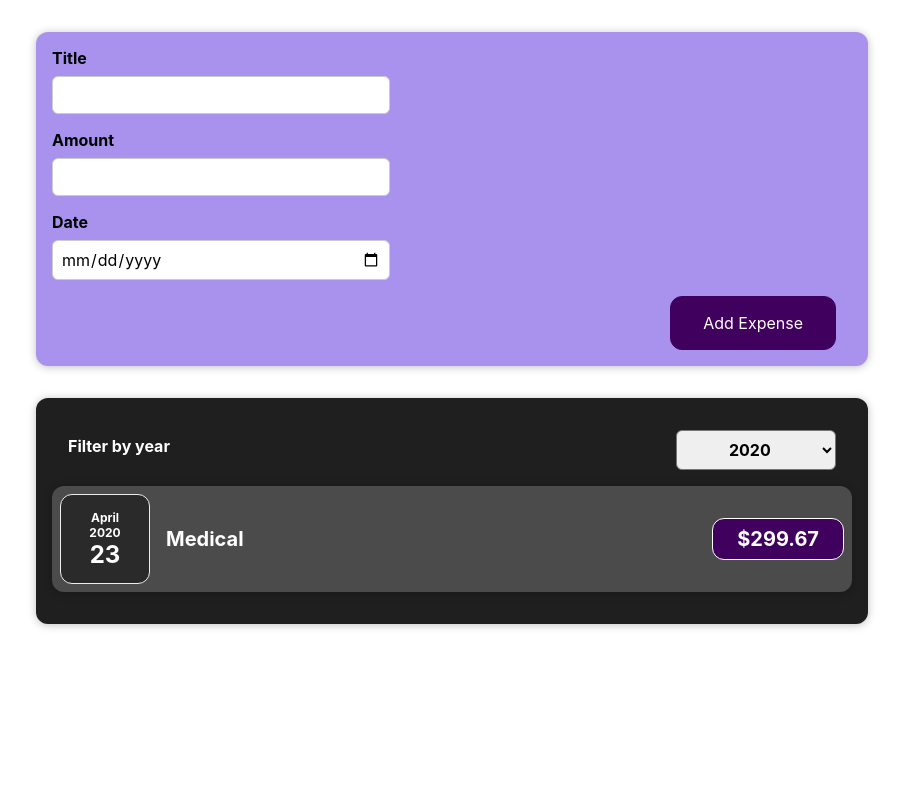
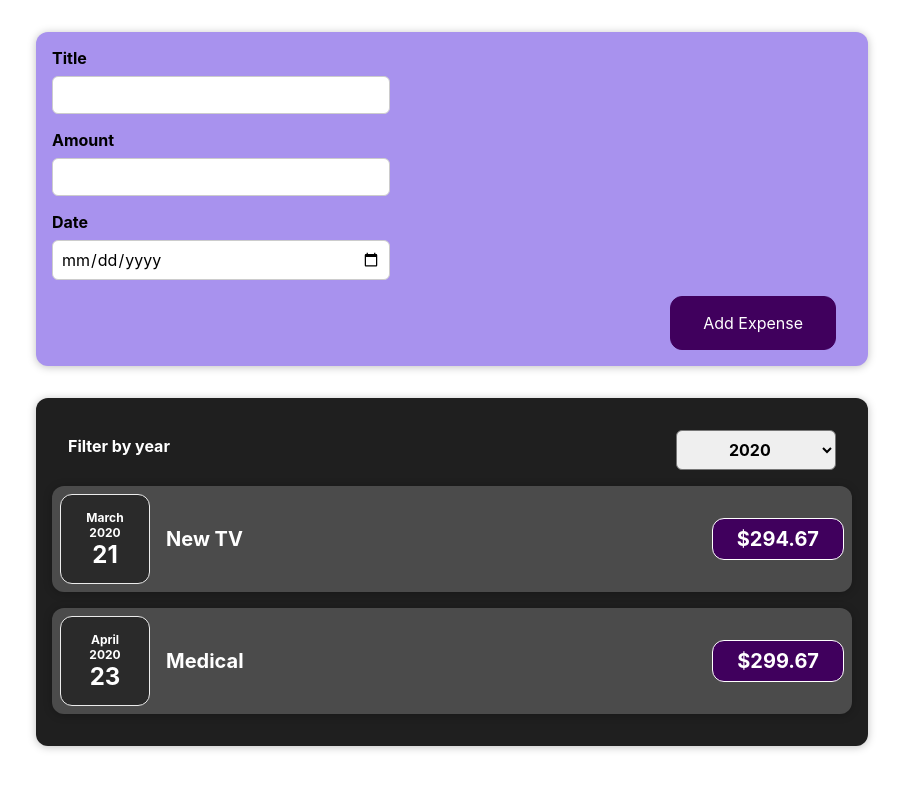
Before and after one commit to towficaziz/react-com-guide, a React (Create React App) app: page / in a window 1280 px wide. Shown: the top 790 px of the page, without its empty margins (188-1091 px from the left). Built offline with nearby package versions, Linux system fonts and the light colour scheme.

Commit message:
Outputting conditional content

```diff
--- a/src/App.js
+++ b/src/App.js
@@ -14,7 +14,7 @@ const DUMMY_EXPENSES = [
     id: "e2",
     title: "New TV",
     amount: 294.67,
-    date: new Date(2022, 2, 21),
+    date: new Date(2020, 2, 21),
   },
   {
     id: "e3",
--- a/src/components/Expenses/Expenses.js
+++ b/src/components/Expenses/Expenses.js
@@ -20,9 +20,22 @@ const Expenses = (props) => {
     setFilteredYear(selectedYear);
   };
 
-  const filteredExpenses = props.items.filter(expense =>{
+  const filteredExpenses = props.items.filter((expense) => {
     return expense.date.getFullYear().toString() === filteredYear;
   });
+
+  let expensesContent = <p>No expenses found.</p>;
+
+  if (filteredExpenses.length > 0) {
+    expensesContent = filteredExpenses.map((expense) => (
+      <ExpenseItem
+        key={expense.id} // it's importand to add key allways
+        title={expense.title}
+        amount={expense.amount}
+        date={expense.date}
+      />
+    ));
+  }
 
   return (
     <div>
@@ -31,15 +44,7 @@ const Expenses = (props) => {
           selected={filteredYear}
           onChangeFilter={filterChangeHandler}
         />
-        {/* <p>Data for years {filterInfoText} is hidden.</p> */}
-        {filteredExpenses.map((expense) => (
-          <ExpenseItem
-            key = {expense.id}  // it's importand to add key allways
-            title={expense.title}
-            amount={expense.amount}
-            date={expense.date}
-          />
-        ))}
+        {expensesContent}
       </Card>
     </div>
   );
```
